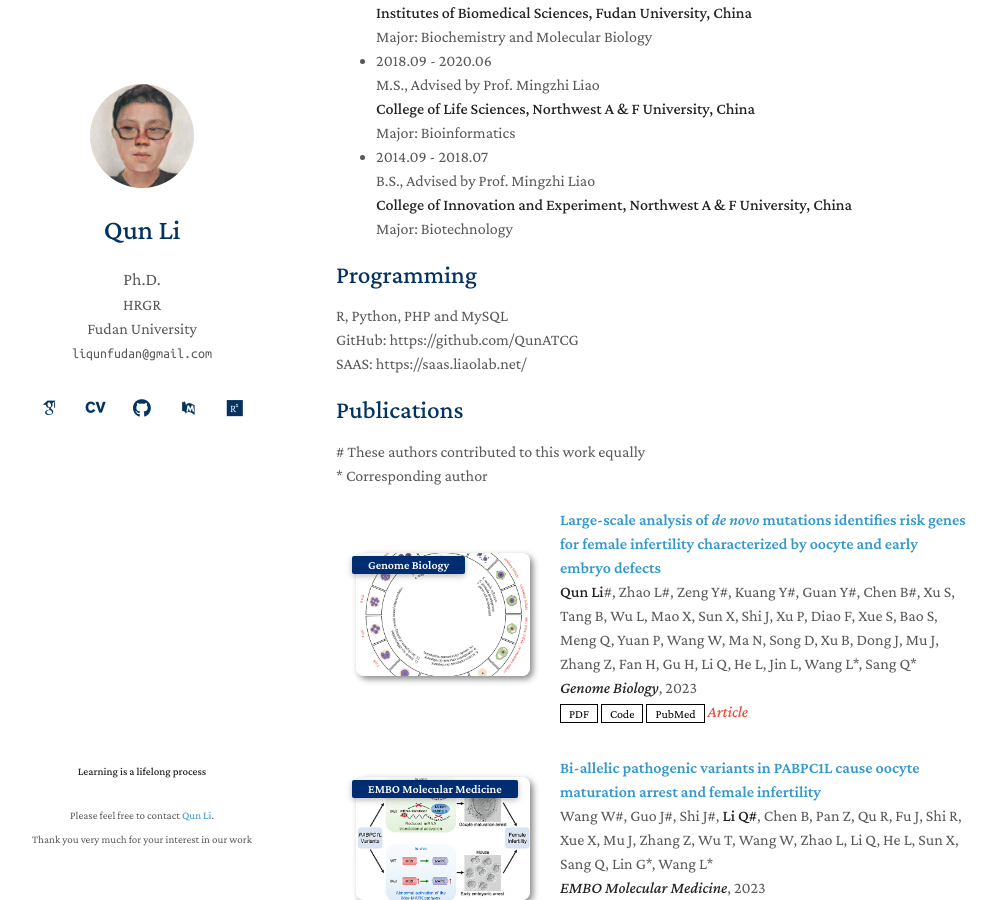
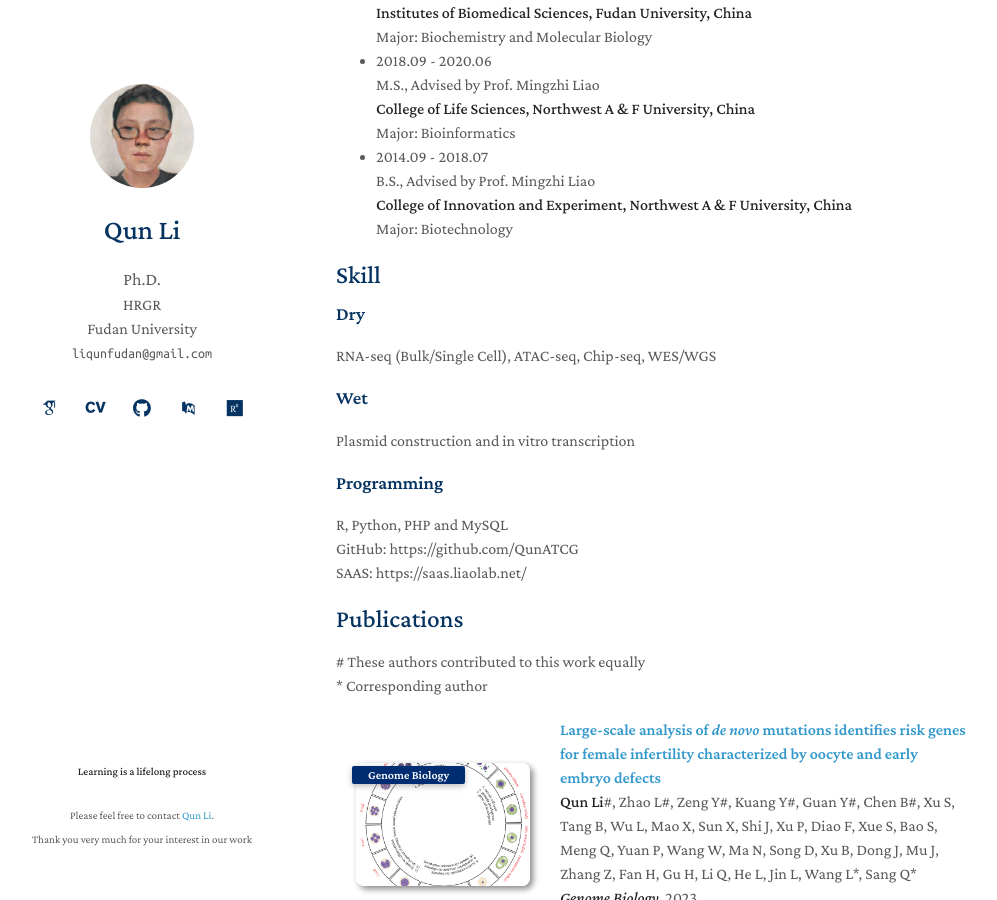
Before and after one commit to liqunbio/liqunbio.github.io, a Jekyll site: the page built from index.md, in a window 1280 px wide and 900 px high, scrolled down 449 px. Shown: the whole window, without its empty margins (134-1131 px from the left). Built offline with Jekyll 4.4.1, drawn with Linux system fonts in a browser that asks for light colours; some web fonts are replaced; comment, search, counter and statistics services are not loaded; our own code applies the rules of GitHub Pages for plain Markdown files.

Commit message:
Update index.md

```diff
--- a/index.md
+++ b/index.md
@@ -28,7 +28,12 @@ B.S., Advised by Prof. Mingzhi Liao <br>
 **College of Innovation and Experiment, Northwest A & F University, China** <br>
 Major: Biotechnology
 
-## Programming
+## Skill
+### Dry
+RNA-seq (Bulk/Single Cell), ATAC-seq, Chip-seq, WES/WGS
+### Wet
+Plasmid construction and in vitro transcription
+### Programming
 R, Python, PHP and MySQL <br>
 GitHub: https://github.com/QunATCG <br>
 SAAS: https://saas.liaolab.net/ <br>
```
